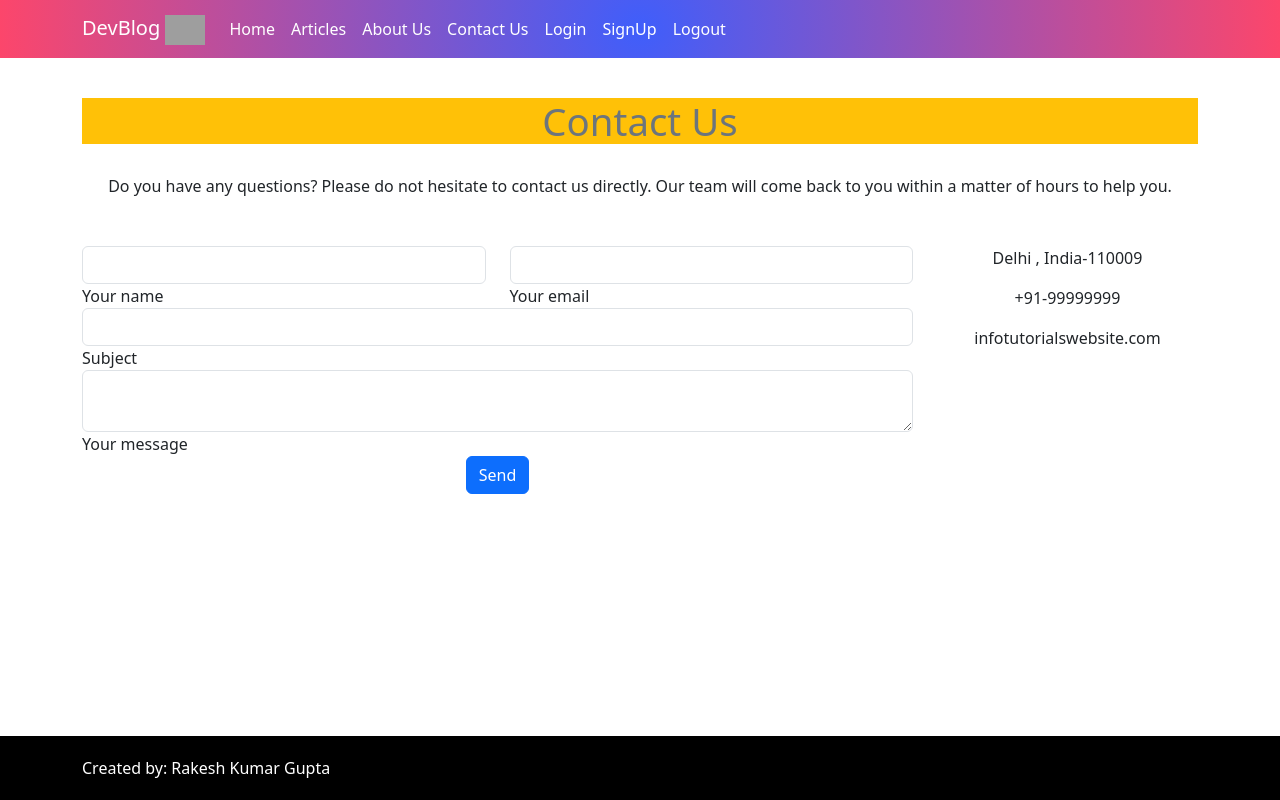
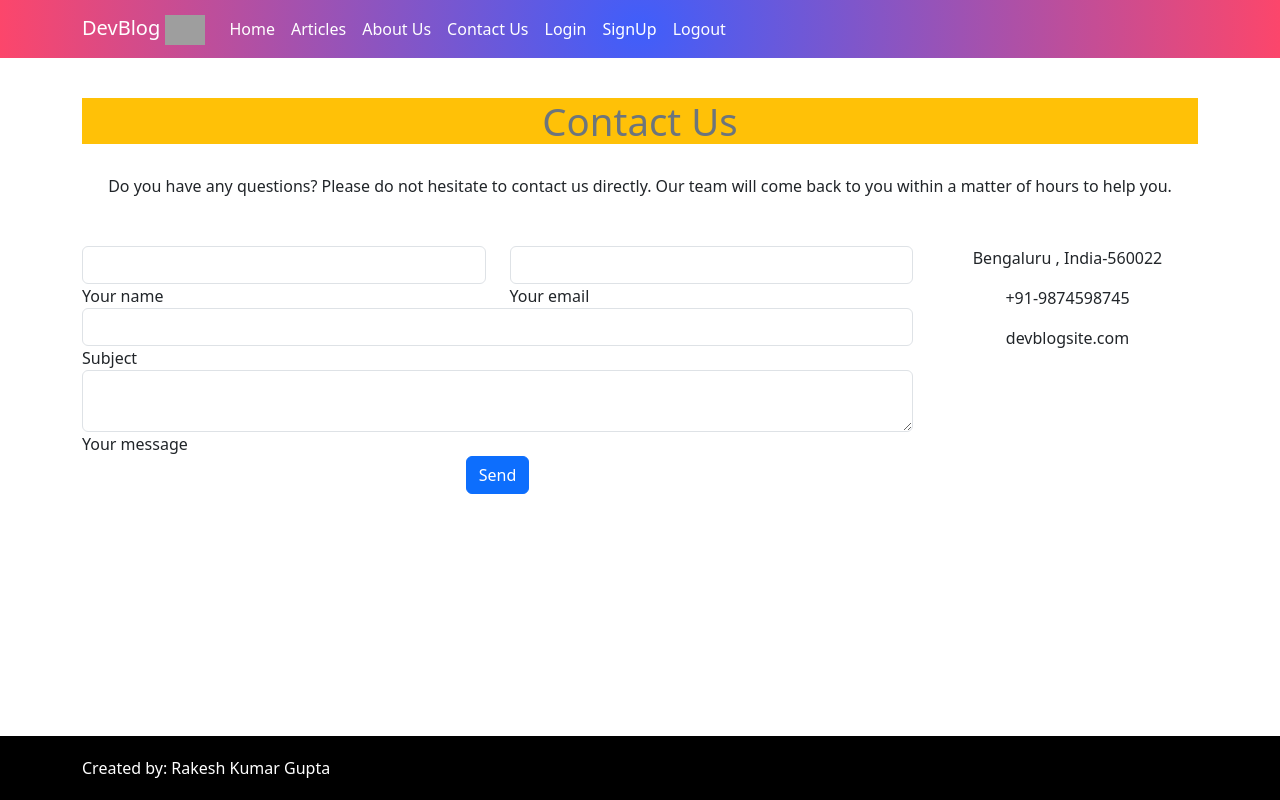
Before and after one commit to Rakesh60/devblog, an Angular app: page /contact-us in a window 1280 px wide. Built offline with nearby package versions, Linux system fonts and the light colour scheme; sample sign-in values are in the browser's storage; grey boxes are pictures that could not be loaded.

Commit message:
server error in frontend solved

```diff
--- a/src/app/account/accountservice.service.ts
+++ b/src/app/account/accountservice.service.ts
@@ -6,7 +6,8 @@ import { Observable } from 'rxjs';
 })
 export class AccountserviceService {
   url = 'http://localhost:4000/api/auth/'
-  constructor(private http: HttpClient) { }
+  constructor(private http: HttpClient) {
+   }
   createUser(formData: any): Observable<any> {
     return this.http.post(`${this.url}signup`, formData);
 
@@ -14,5 +15,4 @@ export class AccountserviceService {
   loginUser(loginData: any): Observable<any> {
     return this.http.post(`${this.url}login`, loginData);
   }
-
 }
--- a/src/app/account/login/login.component.ts
+++ b/src/app/account/login/login.component.ts
@@ -25,7 +25,8 @@ export class LoginComponent {
 
     },
       (error: any) => {
-        console.log('Error in login:', error.error)
+        console.log('Error in login:', error.name)
+        alert(error.name)
       })
   }
 }
--- a/src/app/account/registration/registration.component.ts
+++ b/src/app/account/registration/registration.component.ts
@@ -33,6 +33,7 @@ export class RegistrationComponent {
         },
         (error: any) => {
           console.error('Error sending data:', error);
+          alert(error.message)
         }
       );
   }
--- a/src/app/app.component.ts
+++ b/src/app/app.component.ts
@@ -10,4 +10,5 @@ export class AppComponent {
   constructor(public router:Router){}
   title = 'devblog';
 
+
 }
--- a/src/app/staticpages/contact-us/contact-us.component.html
+++ b/src/app/staticpages/contact-us/contact-us.component.html
@@ -82,15 +82,15 @@
         <div class="col-md-3 text-center">
             <ul class="list-unstyled mb-0">
                 <li><i class="fas fa-map-marker-alt fa-2x"></i>
-                    <p>Delhi , India-110009</p>
+                    <p>Bengaluru , India-560022</p>
                 </li>
 
                 <li><i class="fas fa-phone mt-4 fa-2x"></i>
-                    <p>+91-99999999</p>
+                    <p>+91-9874598745</p>
                 </li>
 
                 <li><i class="fas fa-envelope mt-4 fa-2x"></i>
-                    <p>infotutorialswebsite.com</p>
+                    <p>devblogsite.com</p>
                 </li>
             </ul>
         </div>
```
